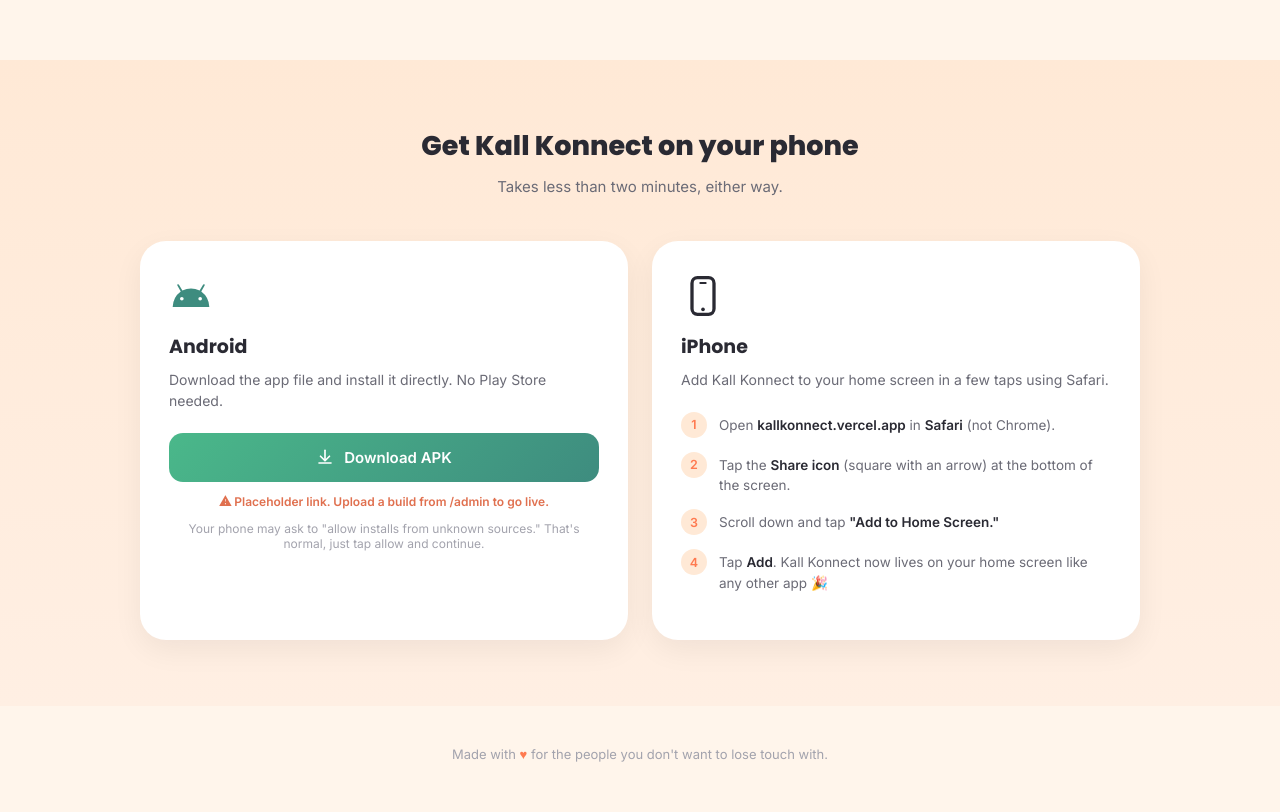
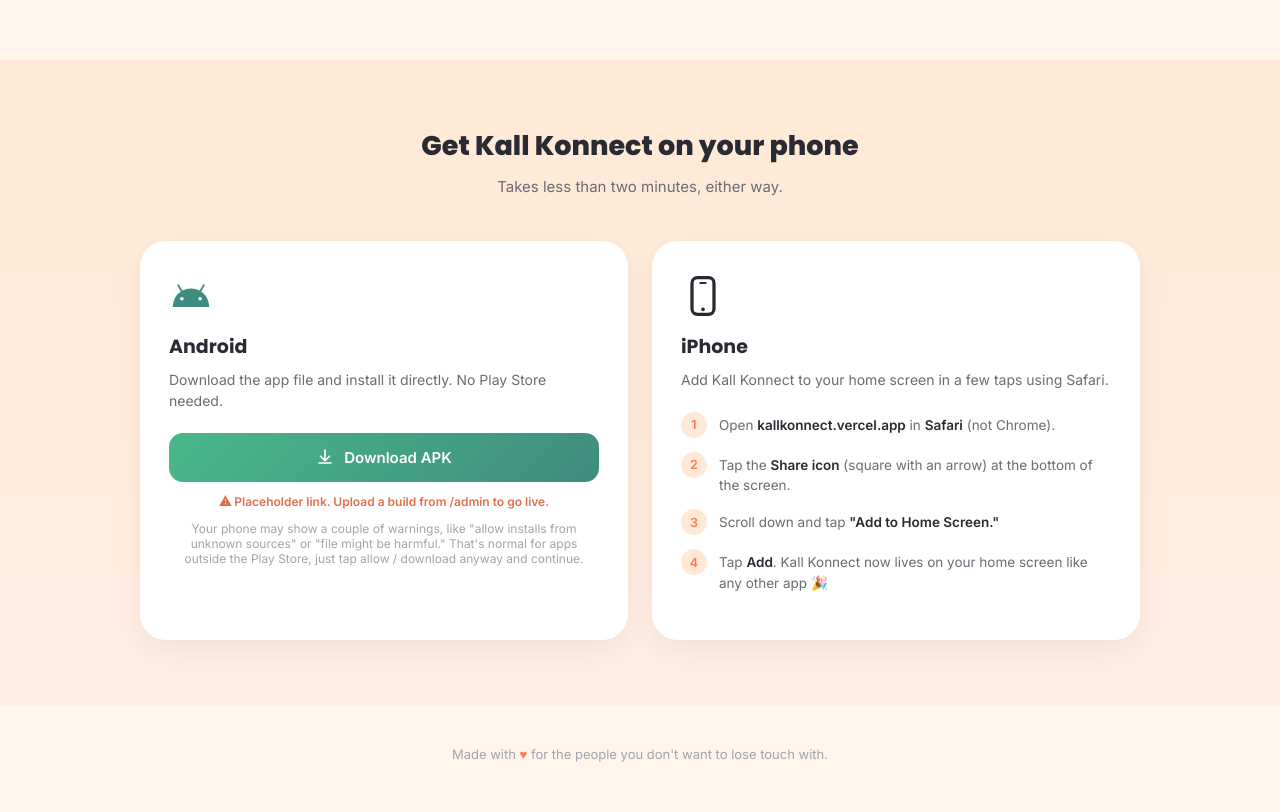
Before and after one commit to Freddielite/kall-konnect-website, a website: page index.html in a window 1280 px wide. Shown: the part 1305-2117 px from the top of the page. Drawn offline with Linux system fonts and the light colour scheme.

Commit message:
Feat: Warnings update

```diff
--- a/index.html
+++ b/index.html
@@ -516,7 +516,7 @@
       <!-- It is intentionally separate from android-note below so the "allow -->
       <!-- installs from unknown sources" instructions only ever appear once. -->
       <p id="apk-version-note" class="dl-note warn">⚠ Placeholder link. Upload a build from /admin to go live.</p>
-      <p class="dl-note" id="android-note">Your phone may ask to "allow installs from unknown sources." That's normal, just tap allow and continue.</p>
+      <p class="dl-note" id="android-note">Your phone may show a couple of warnings, like "allow installs from unknown sources" or "file might be harmful." That's normal for apps outside the Play Store, just tap allow / download anyway and continue.</p>
     </div>
 
     <div class="dl-card">
```
